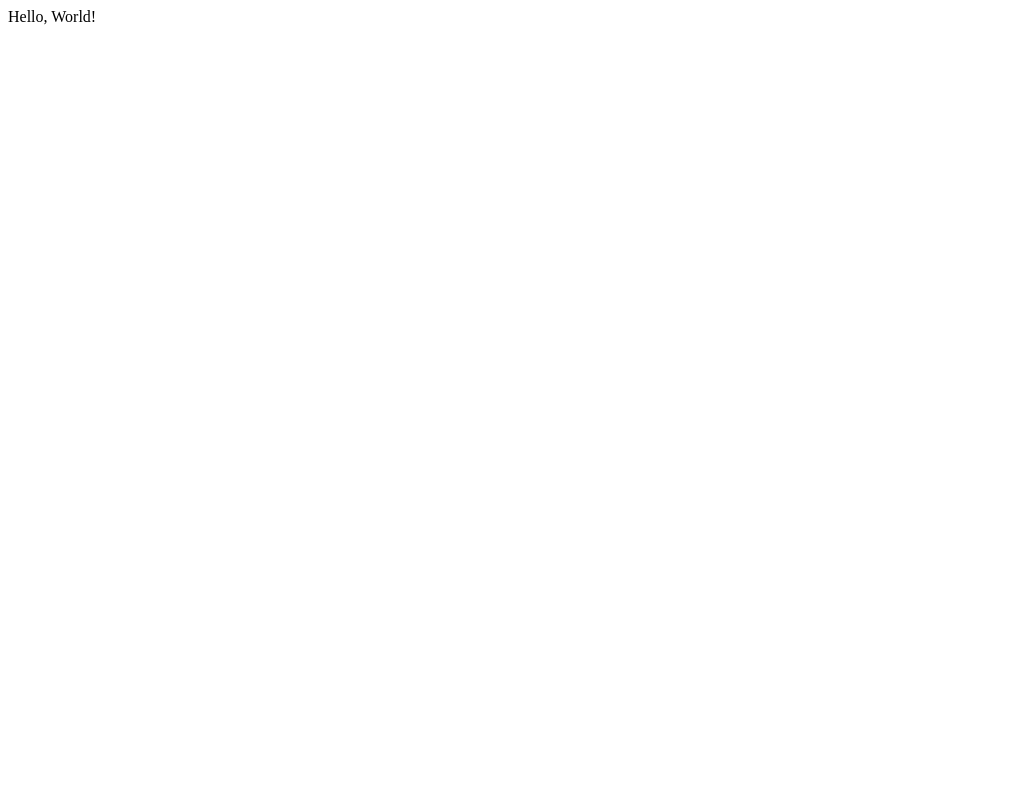
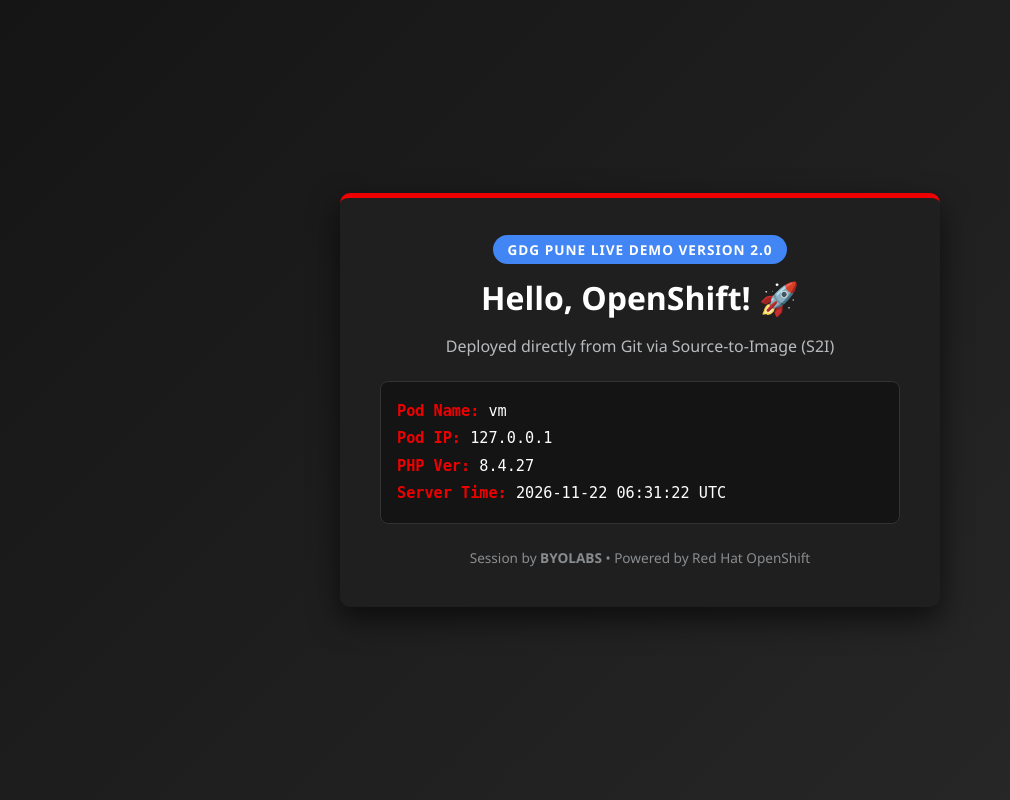
Before and after one commit to priyankabankar1206-hub/myphpapp, a PHP site: page / in a window 1280 px wide. Before the commit the part shown is almost empty. Shown: the whole page, without its empty margins (0-1010 px from the left). Run offline with PHP 8.4, Linux system fonts and the light colour scheme.

Commit message:
Update index.php with OpenShift demo template

```diff
--- a/index.php
+++ b/index.php
@@ -1,3 +1,78 @@
 <?php
-echo "Hello, World!";
+$podName = gethostname();
+$podIP   = $_SERVER['SERVER_ADDR'] ?? gethostbyname($podName);
+$phpVer  = phpversion();
+$time    = date('Y-m-d H:i:s T');
 ?>
+<!DOCTYPE html>
+<html lang="en">
+<head>
+    <meta charset="UTF-8">
+    <meta name="viewport" content="width=device-width, initial-scale=1.0">
+    <title>GDG Pune | OpenShift PHP Demo version 2.0 </title>
+    <style>
+        body {
+            font-family: 'Segoe UI', Tahoma, Geneva, Verdana, sans-serif;
+            background: linear-gradient(135deg, #151515 0%, #292929 100%);
+            color: #ffffff;
+            display: flex;
+            justify-content: center;
+            align-items: center;
+            height: 100vh;
+            margin: 0;
+        }
+        .card {
+            background: #1f1f1f;
+            border-top: 5px solid #ee0000; /* Red Hat Red */
+            border-radius: 10px;
+            padding: 2.5rem;
+            box-shadow: 0 12px 30px rgba(0, 0, 0, 0.6);
+            max-width: 520px;
+            width: 90%;
+            text-align: center;
+        }
+        .badge {
+            background: #4285F4; /* Google Blue */
+            color: white;
+            padding: 5px 14px;
+            border-radius: 20px;
+            font-size: 0.85rem;
+            font-weight: bold;
+            letter-spacing: 1px;
+            text-transform: uppercase;
+        }
+        h1 { margin: 1rem 0 0.5rem; font-size: 2rem; }
+        p.subtitle { color: #b8bbbe; margin-bottom: 1.5rem; }
+        .metrics {
+            background: #141414;
+            border-radius: 8px;
+            padding: 1rem;
+            text-align: left;
+            font-family: monospace;
+            font-size: 0.95rem;
+            line-height: 1.8;
+            border: 1px solid #333;
+        }
+        .label { color: #ee0000; font-weight: bold; }
+        .footer { margin-top: 1.5rem; font-size: 0.85rem; color: #8a8d90; }
+    </style>
+</head>
+<body>
+    <div class="card">
+        <span class="badge">GDG Pune Live Demo version 2.0 </span>
+        <h1>Hello, OpenShift! 🚀</h1>
+        <p class="subtitle">Deployed directly from Git via Source-to-Image (S2I)</p>
+
+        <div class="metrics">
+            <div><span class="label">Pod Name:</span> <?= htmlspecialchars($podName) ?></div>
+            <div><span class="label">Pod IP:</span>   <?= htmlspecialchars($podIP) ?></div>
+            <div><span class="label">PHP Ver:</span>  <?= htmlspecialchars($phpVer) ?></div>
+            <div><span class="label">Server Time:</span> <?= htmlspecialchars($time) ?></div>
+        </div>
+
+        <div class="footer">
+            Session by <strong>BYOLABS</strong> • Powered by Red Hat OpenShift
+        </div>
+    </div>
+</body>
+</html>
```
